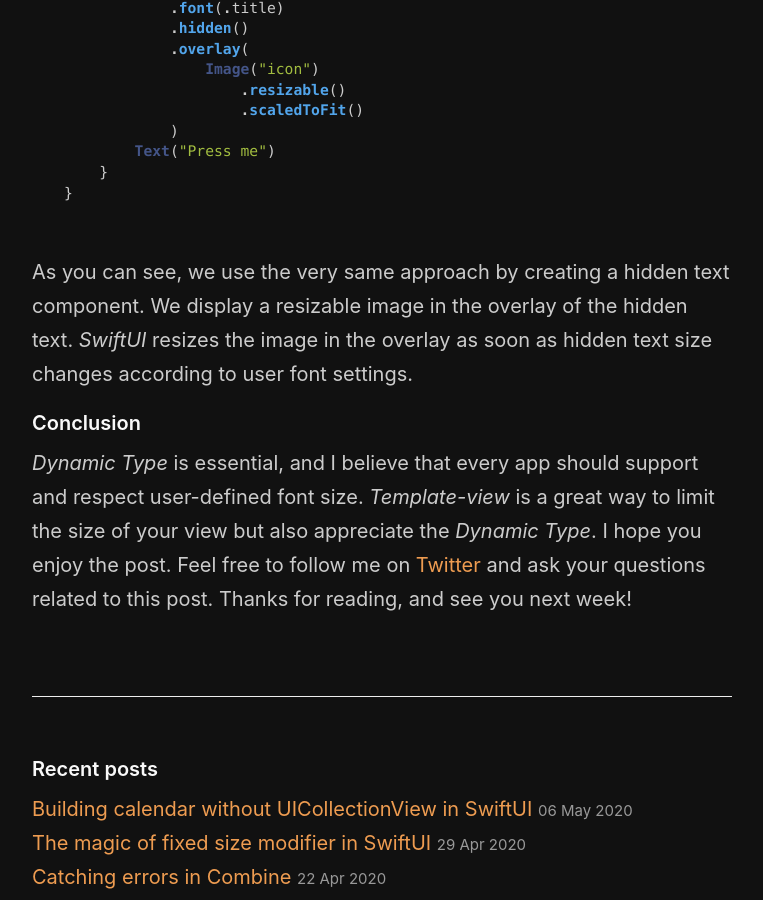
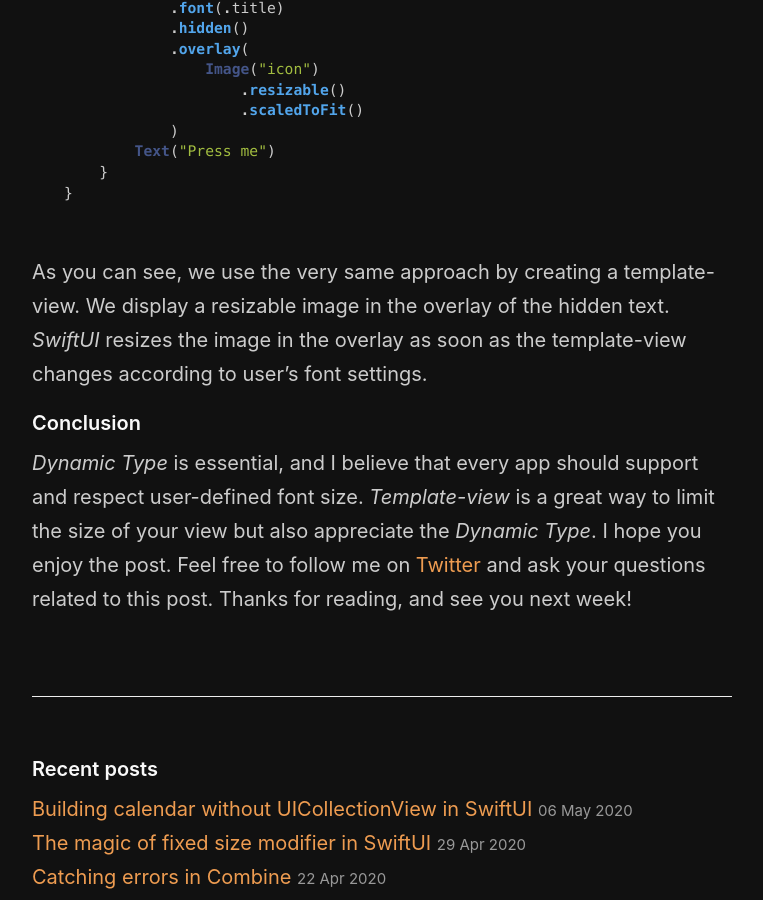
Before and after one commit to mecid/mecid.github.io, a Jekyll site: the page built from _posts/2020-05-13-template-view-pattern-in-swiftui.md, in a window 1280 px wide and 900 px high, scrolled down 4192 px. Shown: the whole window, without its empty margins (258-1021 px from the left). Built offline with Jekyll 4.4.1, drawn with Linux system fonts in a browser that asks for light colours.

Commit message:
Update 2020-05-13-template-view-pattern-in-swiftui.md

````diff
--- a/_posts/2020-05-13-template-view-pattern-in-swiftui.md
+++ b/_posts/2020-05-13-template-view-pattern-in-swiftui.md
@@ -119,7 +119,7 @@ Button(action: { print("Hello!")}) {
 }
 ```
 
-As you can see, we use the very same approach by creating a hidden text component. We display a resizable image in the overlay of the hidden text. *SwiftUI* resizes the image in the overlay as soon as hidden text size changes according to user font settings.
+As you can see, we use the very same approach by creating a template-view. We display a resizable image in the overlay of the hidden text. *SwiftUI* resizes the image in the overlay as soon as the template-view changes according to user's font settings.
 
 #### Conclusion
 *Dynamic Type* is essential, and I believe that every app should support and respect user-defined font size. *Template-view* is a great way to limit the size of your view but also appreciate the *Dynamic Type*. I hope you enjoy the post. Feel free to follow me on [Twitter](https://twitter.com/mecid) and ask your questions related to this post. Thanks for reading, and see you next week!
````
